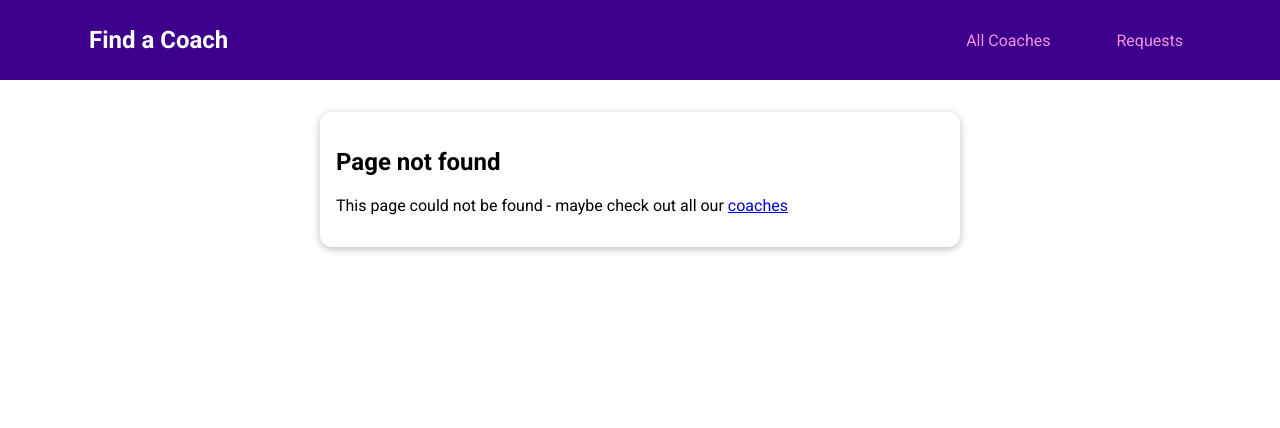
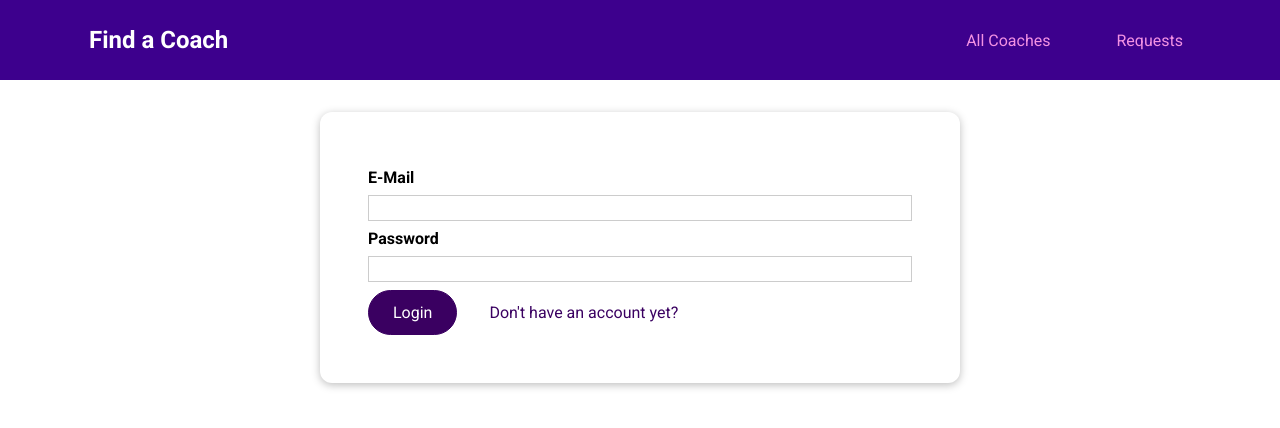
Before and after one commit to jknezevic1712/find_a_coach_vue_course_app, a Vue app: page /auth in a window 1280 px wide. Before the commit this address had no page. Shown: the top 428 px of the page. Built offline with nearby package versions, Linux system fonts and the light colour scheme.

Commit message:
Auth page added. Auth vuex module added. Signup implemented.

```diff
--- /dev/null
+++ b/src/pages/auth/UserAuth.vue
@@ -0,0 +1,127 @@
+<template>
+  <div>
+    <base-dialog :show="!!error" title="An error occurred" @close="handleError">
+      <p>{{ error }}</p>
+    </base-dialog>
+
+    <base-dialog fixed :show="isLoading" title="Authenticating...">
+      <base-spinner />
+    </base-dialog>
+
+    <base-card>
+      <form @submit.prevent="submitForm">
+        <div class="form-control">
+          <label for="email">E-Mail</label>
+          <input type="email" id="email" v-model.trim="email" />
+        </div>
+
+        <div class="form-control">
+          <label for="password">Password</label>
+          <input type="password" id="password" v-model.trim="password" />
+        </div>
+
+        <p v-if="!formIsValid">
+          Please enter a valid email and password (must be at least 6 characters
+          long).
+        </p>
+
+        <base-button>{{ submitBtnCaption }}</base-button>
+        <base-button type="button" mode="flat" @click="switchAuthMode">
+          {{ switchModeBtnCaption }}
+        </base-button>
+      </form>
+    </base-card>
+  </div>
+</template>
+
+<script>
+export default {
+  data() {
+    return {
+      email: '',
+      password: '',
+      formIsValid: true,
+      isLoginMode: true,
+      isLoading: false,
+      error: null,
+    };
+  },
+  methods: {
+    async submitForm() {
+      this.formIsValid = true;
+      if (
+        this.email === '' ||
+        !this.email.includes('@') ||
+        this.password.length < 6
+      ) {
+        this.formIsValid = false;
+        return;
+      }
+
+      this.isLoading = true;
+
+      try {
+        if (this.isLoginMode) {
+          //
+        } else {
+          await this.$store.dispatch('signup', {
+            email: this.email,
+            password: this.password,
+          });
+        }
+      } catch (error) {
+        this.error = error.message || 'Failed to authenticate, try later.';
+      }
+
+      this.isLoading = false;
+    },
+    switchAuthMode() {
+      this.isLoginMode = !this.isLoginMode;
+    },
+    handleError() {
+      this.error = null;
+    },
+  },
+  computed: {
+    submitBtnCaption() {
+      return this.isLoginMode ? 'Login' : 'Register';
+    },
+    switchModeBtnCaption() {
+      return this.isLoginMode
+        ? "Don't have an account yet?"
+        : 'Already have an account?';
+    },
+  },
+};
+</script>
+
+<style scoped>
+form {
+  margin: 1rem;
+  padding: 1rem;
+}
+
+.form-control {
+  margin: 0.5rem 0;
+}
+
+label {
+  font-weight: bold;
+  margin-bottom: 0.5rem;
+  display: block;
+}
+
+input {
+  display: block;
+  width: 100%;
+  font: inherit;
+  border: 1px solid #ccc;
+  padding: 0.15rem;
+}
+
+input:focus {
+  border-color: #3d008d;
+  background-color: #faf6ff;
+  outline: none;
+}
+</style>
--- a/src/router.js
+++ b/src/router.js
@@ -7,6 +7,7 @@
 import ContactCoach from './pages/requests/ContactCoach.vue';
 import RequestsReceived from './pages/requests/RequestsReceived.vue';
 import NotFound from './pages/NotFound.vue';
+import UserAuth from './pages/auth/UserAuth.vue';
 
 const router = createRouter({
   history: createWebHistory(),
@@ -39,6 +40,10 @@
       component: RequestsReceived,
     },
     {
+      path: '/auth',
+      component: UserAuth,
+    },
+    {
       path: '/:notFound(.*)',
       component: NotFound,
     },
--- a/src/store/index.js
+++ b/src/store/index.js
@@ -2,21 +2,13 @@
 
 import coachesModule from './modules/coaches/index';
 import requestsModule from './modules/requests/index';
+import authModule from './modules/auth';
 
 const store = createStore({
   modules: {
     coaches: coachesModule,
     requests: requestsModule,
-  },
-  state() {
-    return {
-      userID: 'c3',
-    };
-  },
-  getters: {
-    userID(state) {
-      return state.userID;
-    },
+    auth: authModule,
   },
 });
 
--- /dev/null
+++ b/src/store/modules/auth/actions.js
@@ -0,0 +1,30 @@
+export default {
+  login() {},
+  async signup(ctx, payload) {
+    const res = await fetch(
+      `https://identitytoolkit.googleapis.com/v1/accounts:signUp?key=AIzaSyCsXTvTLGFq24KxVB5hJeNGiUM7Gh4cuTM`,
+      {
+        method: 'POST',
+        body: JSON.stringify({
+          email: payload.email,
+          password: payload.password,
+          returnSecureToken: true,
+        }),
+      }
+    );
+
+    const resData = await res.json();
+
+    console.log('resData ', resData);
+    if (!res.ok) {
+      const err = new Error(resData.message || 'Failed to authenticate.');
+      throw err;
+    }
+
+    ctx.commit('setUser', {
+      token: resData.idToken,
+      userID: resData.localId,
+      tokenExpiration: resData.expiresIn,
+    });
+  },
+};
--- /dev/null
+++ b/src/store/modules/auth/getters.js
@@ -0,0 +1,5 @@
+export default {
+  userID(state) {
+    return state.userID;
+  },
+};
--- /dev/null
+++ b/src/store/modules/auth/index.js
@@ -0,0 +1,16 @@
+import mutations from './mutations';
+import actions from './actions';
+import getters from './getters';
+
+export default {
+  state() {
+    return {
+      userID: null,
+      token: null,
+      tokenExpiration: null,
+    };
+  },
+  getters,
+  actions,
+  mutations,
+};
--- /dev/null
+++ b/src/store/modules/auth/mutations.js
@@ -0,0 +1,7 @@
+export default {
+  setUser(state, payload) {
+    state.token = payload.token;
+    state.userID = payload.userID;
+    state.tokenExpiration = payload.tokenExpiration;
+  },
+};
```
